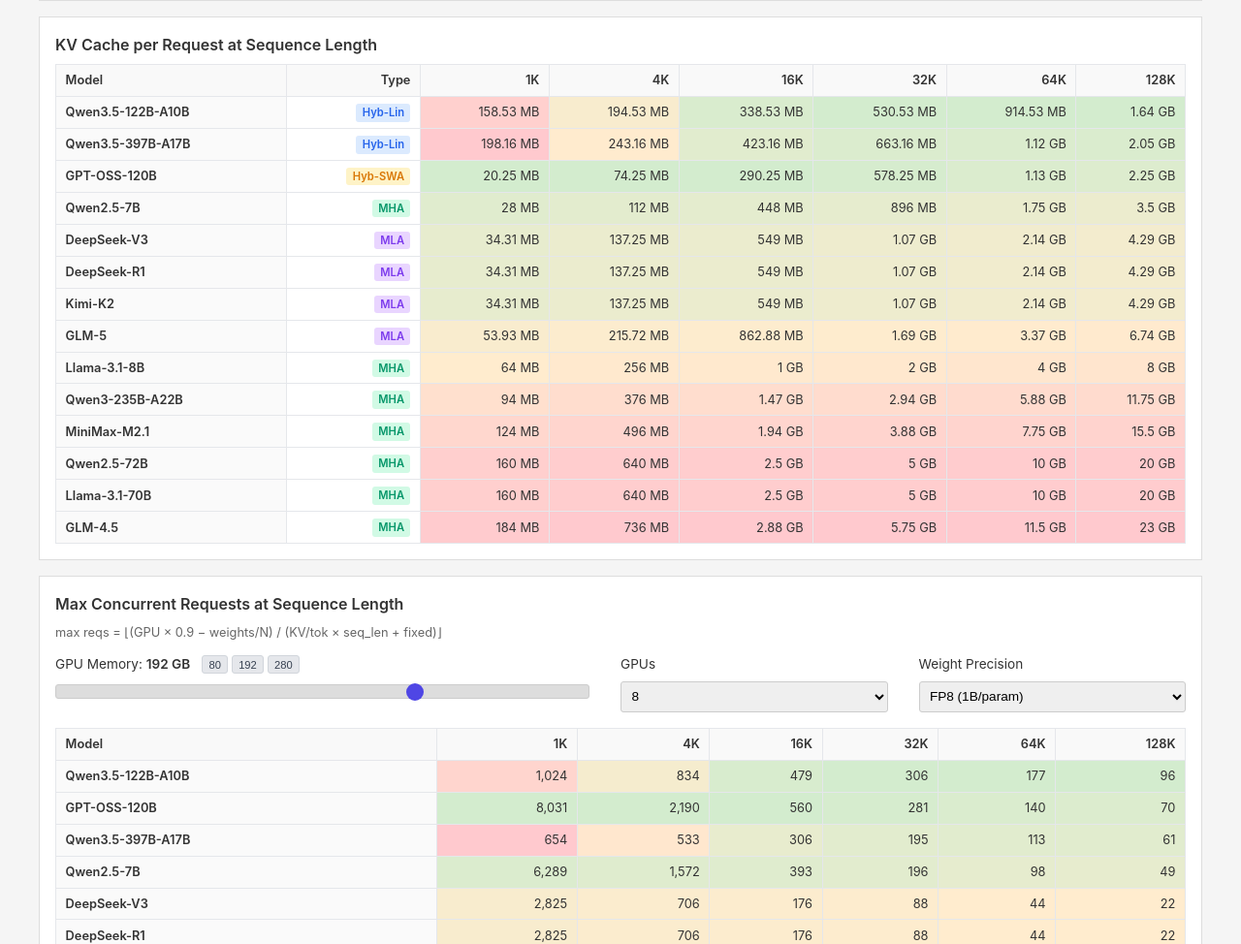
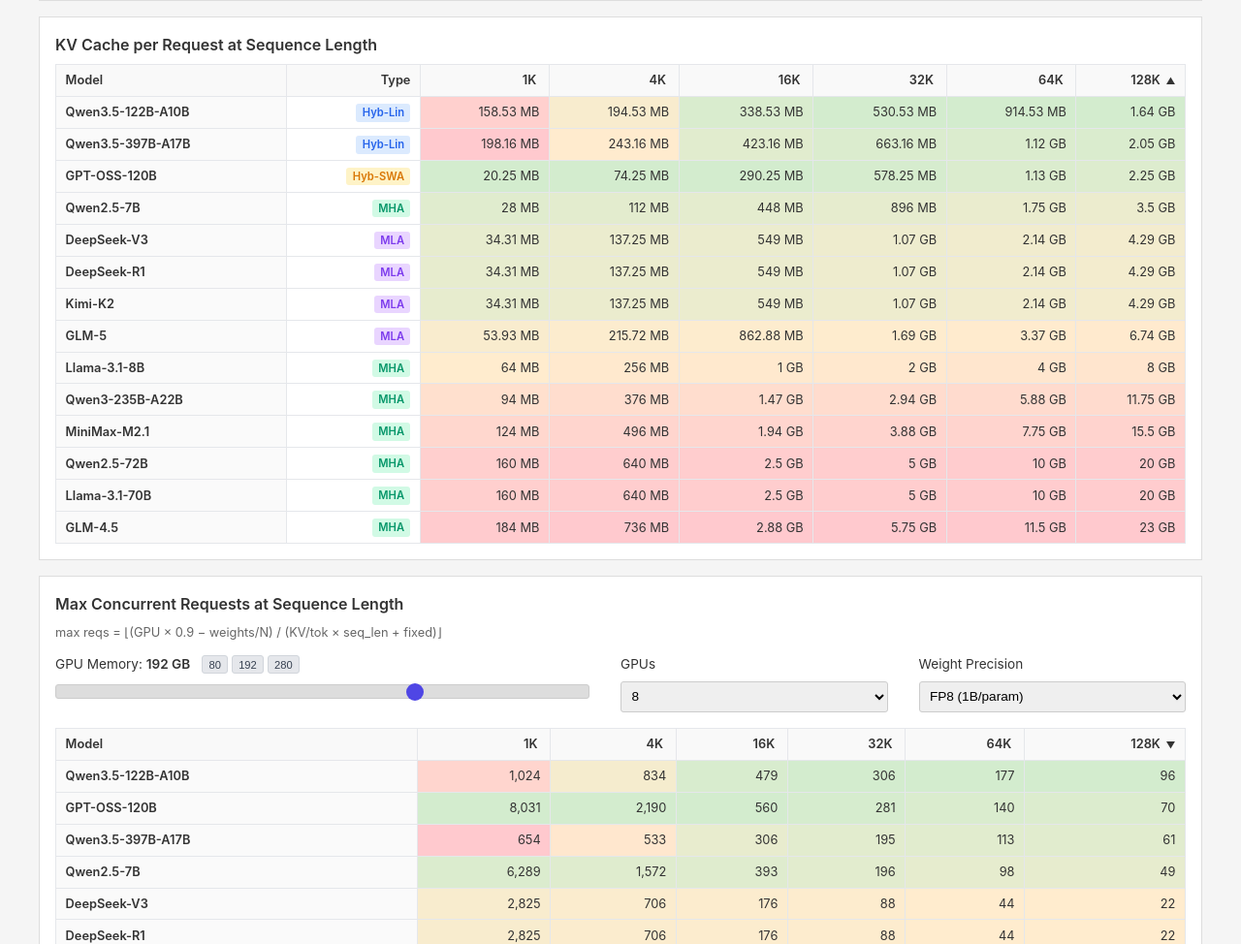
Before and after one commit to Aphoh/rooflines, a plain HTML site: page dist/index.html in a window 1280 px wide. Shown: the part 1329-2303 px from the top of the page at 97% size. Drawn offline with nearby package versions, Linux system fonts and the light colour scheme.

Commit message:
Add click-to-sort on heatmap columns with toggle direction arrows

```diff
--- a/dist/index.html
+++ b/dist/index.html
@@ -95,7 +95,9 @@
 
         .heatmap { width: 100%; border-collapse: collapse; font-size: 0.8rem; }
         .heatmap th, .heatmap td { padding: 0.4rem 0.6rem; text-align: right; border: 1px solid #e5e7eb; white-space: nowrap; }
-        .heatmap th { background: #f9f9f9; font-weight: 600; position: sticky; top: 0; }
+        .heatmap th { background: #f9f9f9; font-weight: 600; position: sticky; top: 0; cursor: pointer; user-select: none; }
+        .heatmap th:hover { background: #eef; }
+        .heatmap th .sort-arrow { font-size: 0.6rem; margin-left: 0.2rem; }
         .heatmap td:first-child { text-align: left; font-weight: 600; background: #fafafa; position: sticky; left: 0; z-index: 1; }
         .heatmap th:first-child { text-align: left; position: sticky; left: 0; z-index: 2; }
 
@@ -906,19 +908,33 @@
             return heatColor(1 / value, 1 / max, 1 / min);
         }
 
+        // Sort state: { col: index into HEATMAP_SEQ_LENS (default last), asc: bool }
+        let kvSortState = { col: HEATMAP_SEQ_LENS.length - 1, asc: true };
+        let batchSortState = { col: HEATMAP_SEQ_LENS.length - 1, asc: false };
+        // Stash latest modelData/dtype so click handlers can re-render
+        let lastModelData = [], lastDtype = 'fp8';
+
         function renderKVHeatmap(modelData, dtype) {
-            const sorted = [...modelData].sort((a, b) =>
-                getKVCacheAtSeqLen(a.result, 131072, dtype) - getKVCacheAtSeqLen(b.result, 131072, dtype)
-            );
+            lastModelData = modelData;
+            lastDtype = dtype;
 
-            // Compute per-column min/max for independent color scales
+            const sortSeqLen = HEATMAP_SEQ_LENS[kvSortState.col];
+            const sorted = [...modelData].sort((a, b) => {
+                const va = getKVCacheAtSeqLen(a.result, sortSeqLen, dtype);
+                const vb = getKVCacheAtSeqLen(b.result, sortSeqLen, dtype);
+                return kvSortState.asc ? va - vb : vb - va;
+            });
+
             const colRanges = HEATMAP_SEQ_LENS.map(s => {
                 const vals = sorted.map(m => getKVCacheAtSeqLen(m.result, s, dtype)).filter(v => v > 0);
                 return { min: Math.min(...vals), max: Math.max(...vals) };
             });
 
             let html = '<table class="heatmap"><thead><tr><th>Model</th><th>Type</th>';
-            HEATMAP_SEQ_LABELS.forEach(l => { html += `<th>${l}</th>`; });
+            HEATMAP_SEQ_LABELS.forEach((l, i) => {
+                const arrow = i === kvSortState.col ? (kvSortState.asc ? ' ▲' : ' ▼') : '';
+                html += `<th onclick="kvSortCol(${i})">${l}<span class="sort-arrow">${arrow}</span></th>`;
+            });
             html += '</tr></thead><tbody>';
 
             sorted.forEach(m => {
@@ -940,6 +956,12 @@
             });
             html += '</tbody></table>';
             document.getElementById('kvHeatmap').innerHTML = html;
+        }
+
+        function kvSortCol(colIdx) {
+            if (kvSortState.col === colIdx) kvSortState.asc = !kvSortState.asc;
+            else { kvSortState.col = colIdx; kvSortState.asc = true; }
+            renderKVHeatmap(lastModelData, lastDtype);
         }
 
         function getBatchSliderValues() {
@@ -974,16 +996,23 @@
                 return kv > 0 ? Math.floor(avail / kv) : 0;
             }
 
-            const sorted = [...modelsWithParams].sort((a, b) => getMaxReqs(b, 131072) - getMaxReqs(a, 131072));
+            const sortSeqLen = HEATMAP_SEQ_LENS[batchSortState.col];
+            const sorted = [...modelsWithParams].sort((a, b) => {
+                const va = getMaxReqs(a, sortSeqLen);
+                const vb = getMaxReqs(b, sortSeqLen);
+                return batchSortState.asc ? va - vb : vb - va;
+            });
 
-            // Per-column min/max for independent color scales
             const colRanges = HEATMAP_SEQ_LENS.map(s => {
                 const vals = sorted.map(m => getMaxReqs(m, s)).filter(v => v > 0);
                 return { min: vals.length ? Math.min(...vals) : 1, max: vals.length ? Math.max(...vals) : 1 };
             });
 
             let html = '<table class="heatmap"><thead><tr><th>Model</th>';
-            HEATMAP_SEQ_LABELS.forEach(l => { html += `<th>${l}</th>`; });
+            HEATMAP_SEQ_LABELS.forEach((l, i) => {
+                const arrow = i === batchSortState.col ? (batchSortState.asc ? ' ▲' : ' ▼') : '';
+                html += `<th onclick="batchSortCol(${i})">${l}<span class="sort-arrow">${arrow}</span></th>`;
+            });
             html += '</tr></thead><tbody>';
 
             sorted.forEach(m => {
@@ -998,6 +1027,12 @@
             });
             html += '</tbody></table>';
             document.getElementById('batchHeatmap').innerHTML = html;
+        }
+
+        function batchSortCol(colIdx) {
+            if (batchSortState.col === colIdx) batchSortState.asc = !batchSortState.asc;
+            else { batchSortState.col = colIdx; batchSortState.asc = false; }
+            renderBatchHeatmap(lastModelData, lastDtype);
         }
 
         function renderTable(modelData) {
```
Also changed, not shown: index.html (+44 -9 lines).
